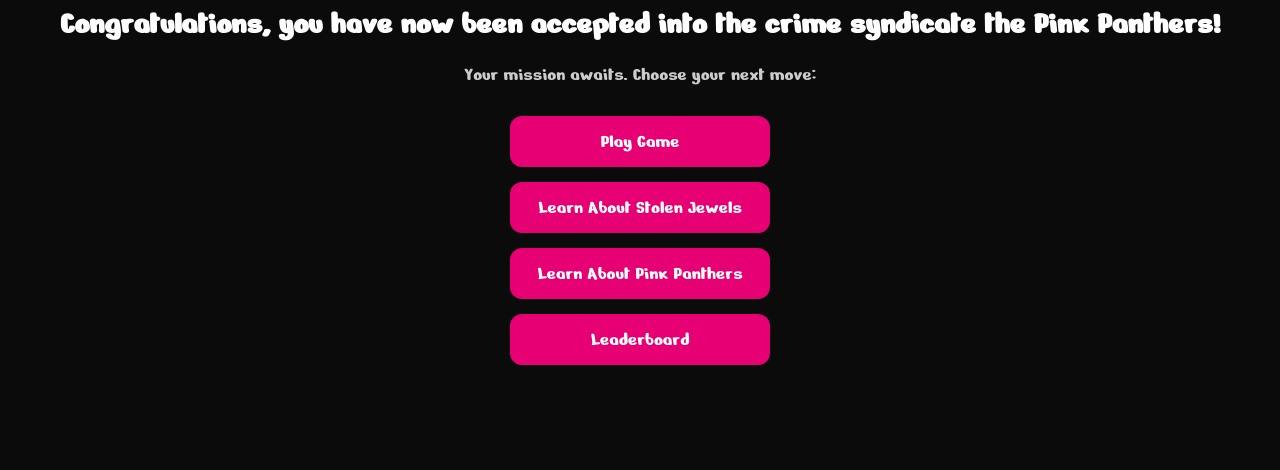
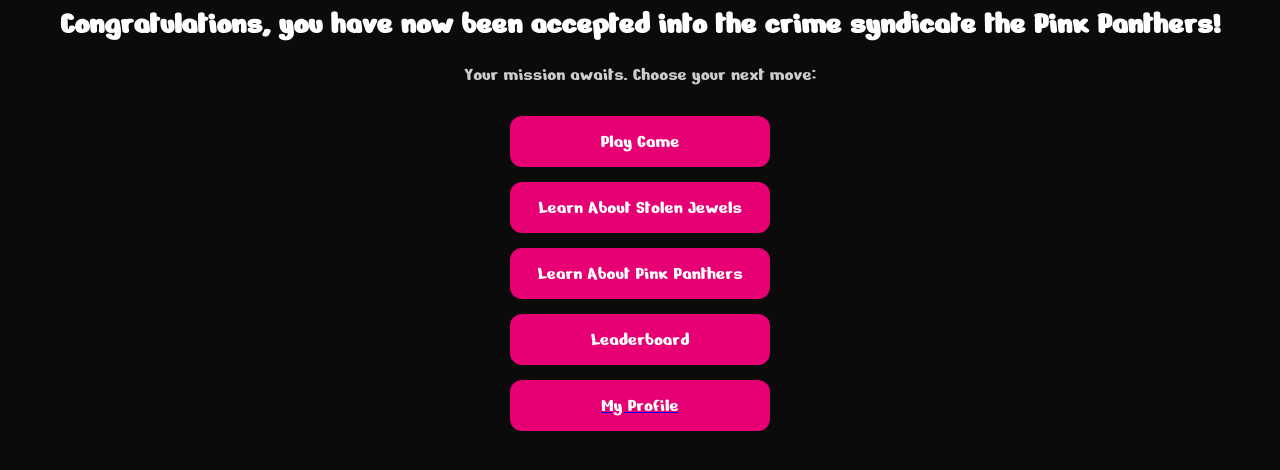
Before and after one commit to Minchu1/Pink-Panthress-game, a plain HTML site: page tech25/home.html in a window 1280 px wide. Shown: the part 156-626 px from the top of the page. Drawn offline with Linux system fonts and the light colour scheme; no server answers.

Commit message:
Update home.html

```diff
--- a/tech25/home.html
+++ b/tech25/home.html
@@ -51,6 +51,8 @@
   <button onclick="window.location.href='about-jewels.html'">Learn About Stolen Jewels</button>
   <button onclick="window.location.href='about-panthers.html'">Learn About Pink Panthers</button>
   <button onclick="window.location.href='leaderboard.html'">Leaderboard</button>
+  <a href="profile.html"><button>My Profile</button></a>
+
 
   <script type="module">
     import { initializeApp } from "https://www.gstatic.com/firebasejs/10.12.0/firebase-app.js";
```
